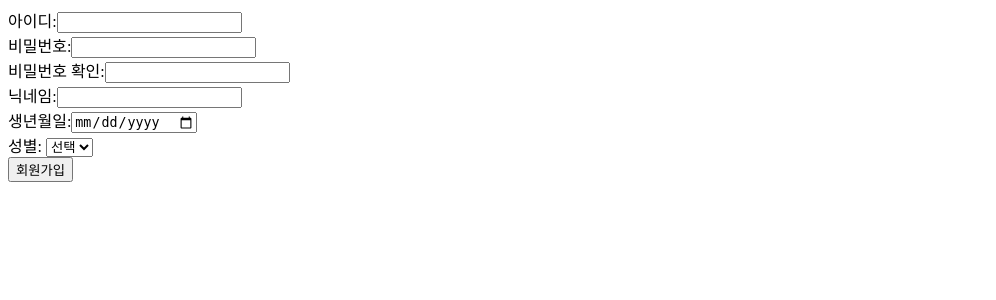
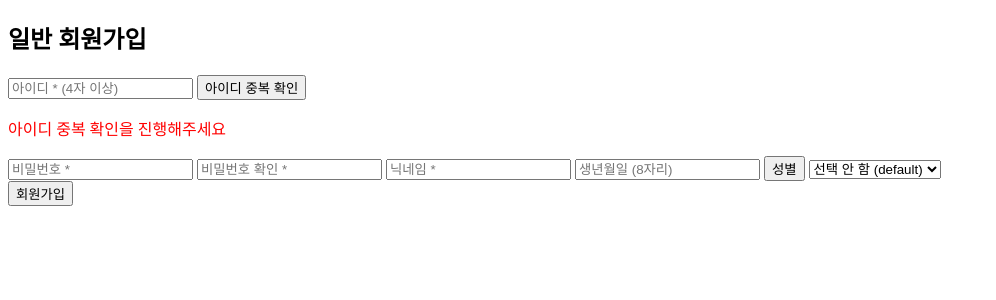
Before and after one commit to dlkara/DreamLens, a Django app: page /register/ in a window 1280 px wide. Shown: the top 300 px of the page, without its empty margins (0-996 px from the left). Run offline with Django 5.2, Linux system fonts and the light colour scheme.

Commit message:
register 폼 수정

```diff
--- a/dreamlens_core/templates/register-user.html
+++ b/dreamlens_core/templates/register-user.html
@@ -1,15 +1,60 @@
-<form method="POST">
+<!-- templates/register-user.html -->
+<!DOCTYPE html>
+<html lang="ko">
+<head>
+  <meta charset="UTF-8">
+  <title>일반 회원가입</title>
+</head>
+<body>
+  <h2>일반 회원가입</h2>
+
+  <form method="POST" action="{% url 'register_user' %}">
     {% csrf_token %}
-    <label>아이디:</label><input type="text" name="username"><br>
-    <label>비밀번호:</label><input type="password" name="password"><br>
-    <label>비밀번호 확인:</label><input type="password" name="password2"><br>
-    <label>닉네임:</label><input type="text" name="nickname"><br>
-    <label>생년월일:</label><input type="date" name="birth"><br>
-    <label>성별:</label>
+
+    <!-- 아이디 입력 -->
+    <input type="text" name="username" placeholder="아이디 * (4자 이상)" required>
+    <button type="button" onclick="checkDuplicate()">아이디 중복 확인</button>
+    <p id="id-check-msg" style="color:red;">아이디 중복 확인을 진행해주세요</p>
+
+    <!-- 비밀번호 -->
+    <input type="password" name="password" placeholder="비밀번호 *" required>
+    <input type="password" name="password2" placeholder="비밀번호 확인 *" required>
+
+    <!-- 닉네임 -->
+    <input type="text" name="nickname" placeholder="닉네임 *" required>
+
+    <!-- 생년월일 -->
+    <input type="text" name="birth" placeholder="생년월일 (8자리)">
+
+    <!-- 성별 -->
+    <button type="button">성별</button>
     <select name="gender">
-        <option value="">선택</option>
-        <option value="남자">남자</option>
-        <option value="여자">여자</option>
-    </select><br>
+      <option value="">선택 안 함 (default)</option>
+      <option value="남자">남자</option>
+      <option value="여자">여자</option>
+      <option value="기타">기타</option>
+    </select>
+
+    <br>
     <button type="submit">회원가입</button>
-</form>
+  </form>
+
+  <script>
+    function checkDuplicate() {
+      const username = document.querySelector('input[name="username"]').value;
+      fetch(`/check-username/?username=${username}`)
+        .then(res => res.json())
+        .then(data => {
+          const msgTag = document.getElementById('id-check-msg');
+          if (data.exists) {
+            msgTag.style.color = 'red';
+            msgTag.innerText = '다른 아이디를 입력해주세요';
+          } else {
+            msgTag.style.color = 'blue';
+            msgTag.innerText = '해당 아이디로 가입합니다';
+          }
+        });
+    }
+  </script>
+</body>
+</html>
--- a/dreamlens_core/urls.py
+++ b/dreamlens_core/urls.py
@@ -12,7 +12,10 @@ urlpatterns = [
     path('combine/', views.dream_combiner, name='dream_combiner'),
     path('login/', views.login_view, name='login'),
     path('logout/', views.logout_view, name='logout'),
-    path('register/', views.register_view, name='register'),
+    path('register/', views.register_user, name='register_user'),
+    path('check-username/', views.check_username, name='check_username'),
+
+
     path('mypage/', views.mypage_view, name='mypage'),
 
     path('interpret/', views.dream_interpreter, name='dream_interpreter'),
--- a/dreamlens_core/views.py
+++ b/dreamlens_core/views.py
@@ -312,34 +312,42 @@ def dream_combiner(request):
     return render(request, "combine.html", context)
 
 # 로그인, 회원가입 - 안주경
-def register_view(request):
-    if request.method == 'POST':
-        username = request.POST.get('username')
-        password = request.POST.get('password')
-        password2 = request.POST.get('password2')
-        nickname = request.POST.get('nickname')
-        birth = request.POST.get('birth')
-        gender = request.POST.get('gender')
+# views.py
+from django.shortcuts import render, redirect
+from django.contrib.auth.models import User
+from django.http import JsonResponse
+from django.contrib import messages
+
+def register_user(request):
+    if request.method == "POST":
+        username = request.POST['username']
+        password = request.POST['password']
+        password2 = request.POST['password2']
+        nickname = request.POST['nickname']
+        birth = request.POST.get('birth', '')
+        gender = request.POST.get('gender', '')
+
+        if User.objects.filter(username=username).exists():
+            messages.error(request, "아이디 중복 확인을 해주세요")
+            return redirect('register_user')
 
         if password != password2:
-            messages.error(request, '비밀번호가 일치하지 않습니다.')
-            return redirect('register')
+            messages.error(request, "비밀번호가 일치하지 않습니다")
+            return redirect('register_user')
 
-        if User.objects.filter(username=username).exists():
-            messages.error(request, '이미 존재하는 아이디입니다.')
-            return redirect('register')
+        user = User.objects.create_user(username=username, password=password)
+        user.first_name = nickname
+        user.save()
 
-        user = User.objects.create_user(
-            username=username,
-            password=password,
-            nickname=nickname,
-            birth=birth,
-            gender=gender
-        )
-        user.save()
-        return redirect('login')
+        return redirect('home')  # 혹은 이전 페이지로 리다이렉트
+    return render(request, 'register-user.html')
 
-    return render(request, 'register-user.html')
+
+def check_username(request):
+    username = request.GET.get('username', '')
+    exists = User.objects.filter(username=username).exists()
+    return JsonResponse({'exists': exists})
+
 
 
 
```
